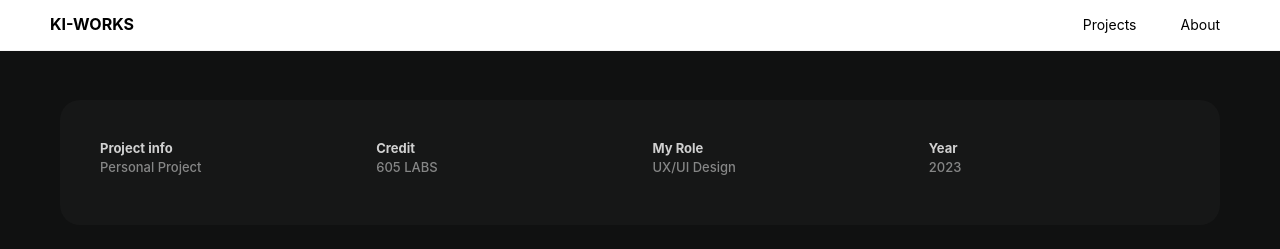
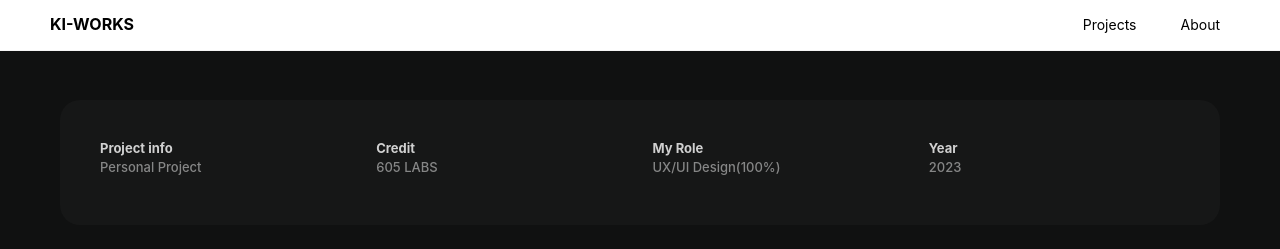
Before and after one commit to makemade93/macworks-master-master, a React (Create React App) app: page /camly in a window 1280 px wide. Shown: the top 249 px of the page. Built offline with nearby package versions, Linux system fonts and the light colour scheme.

Commit message:
Update Camly.js
Edit role

```diff
--- a/src/pages/Camly.js
+++ b/src/pages/Camly.js
@@ -38,7 +38,7 @@ function Camly(props) {
           </p>
           <p style={{ fontWeight: "bold", opacity: "0.8" }}>
             My Role
-            <p>UX/UI Design</p>
+            <p>UX/UI Design(100%)</p>
           </p>
           <p style={{ fontWeight: "bold", opacity: "0.8" }}>
             Year
```
